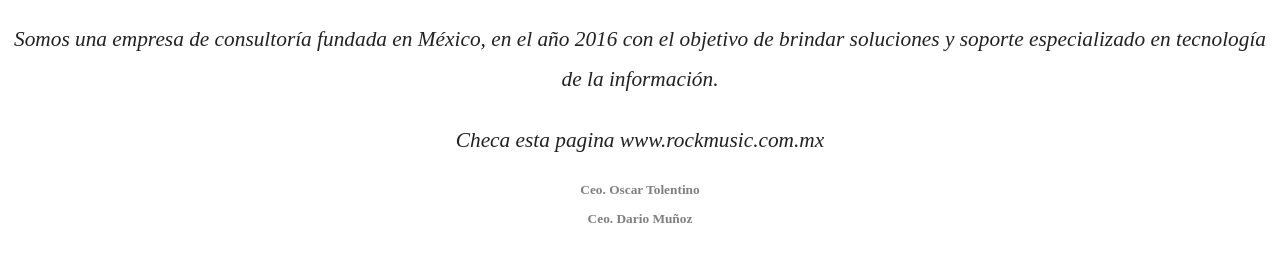
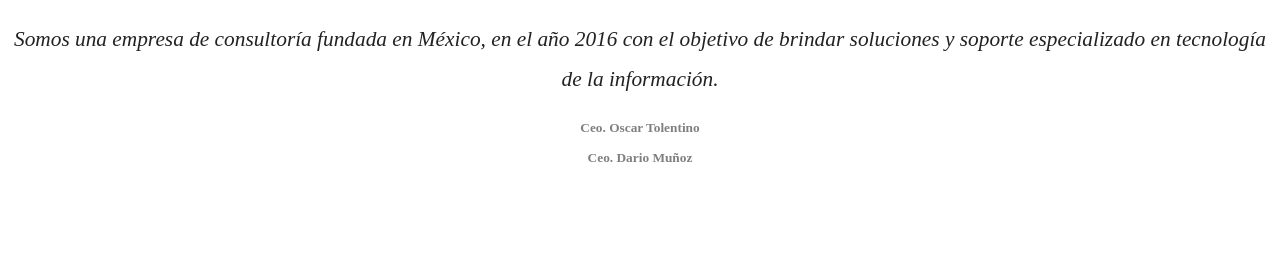
Before and after one commit to otolentino/prueba_codigo, a plain HTML site: page index.html in a window 1280 px wide. Shown: the part 61-322 px from the top of the page. Drawn offline with Linux system fonts and the light colour scheme.

Commit message:
Se modifica el index.html 14022021-0429

```diff
--- a/index.html
+++ b/index.html
@@ -14,7 +14,7 @@
     <h1 class="daos">DAOS Consulting</h1>
       <DIV align="left">
         <p class="quiensoy">Somos una empresa de consultoría fundada en México, en el año 2016 con el objetivo de brindar soluciones y soporte especializado en tecnología de la información.</p>
-        <p class="quiensoy">Checa esta pagina www.rockmusic.com.mx  </p>
+        <p class="quiensoy">  </p>
       </DIV>
 
       <DIV align="left">
```
